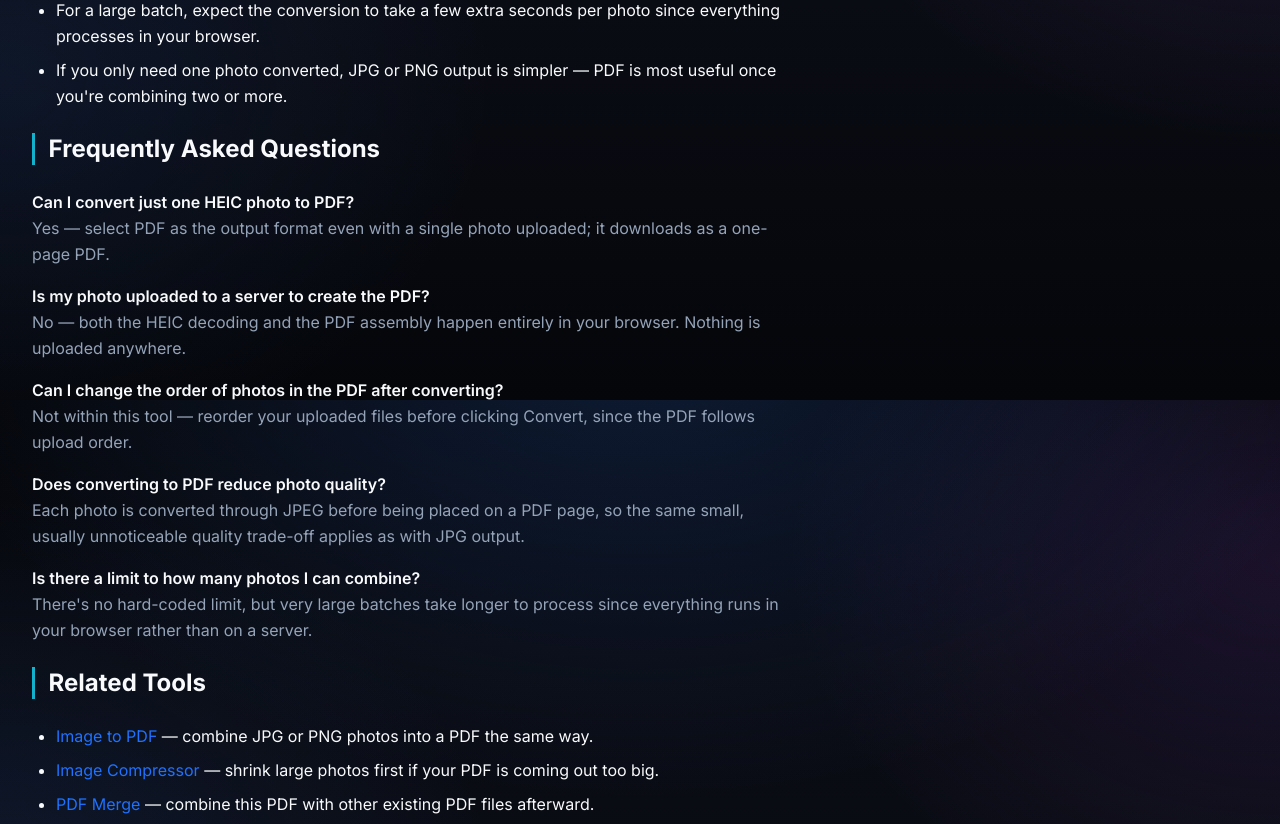
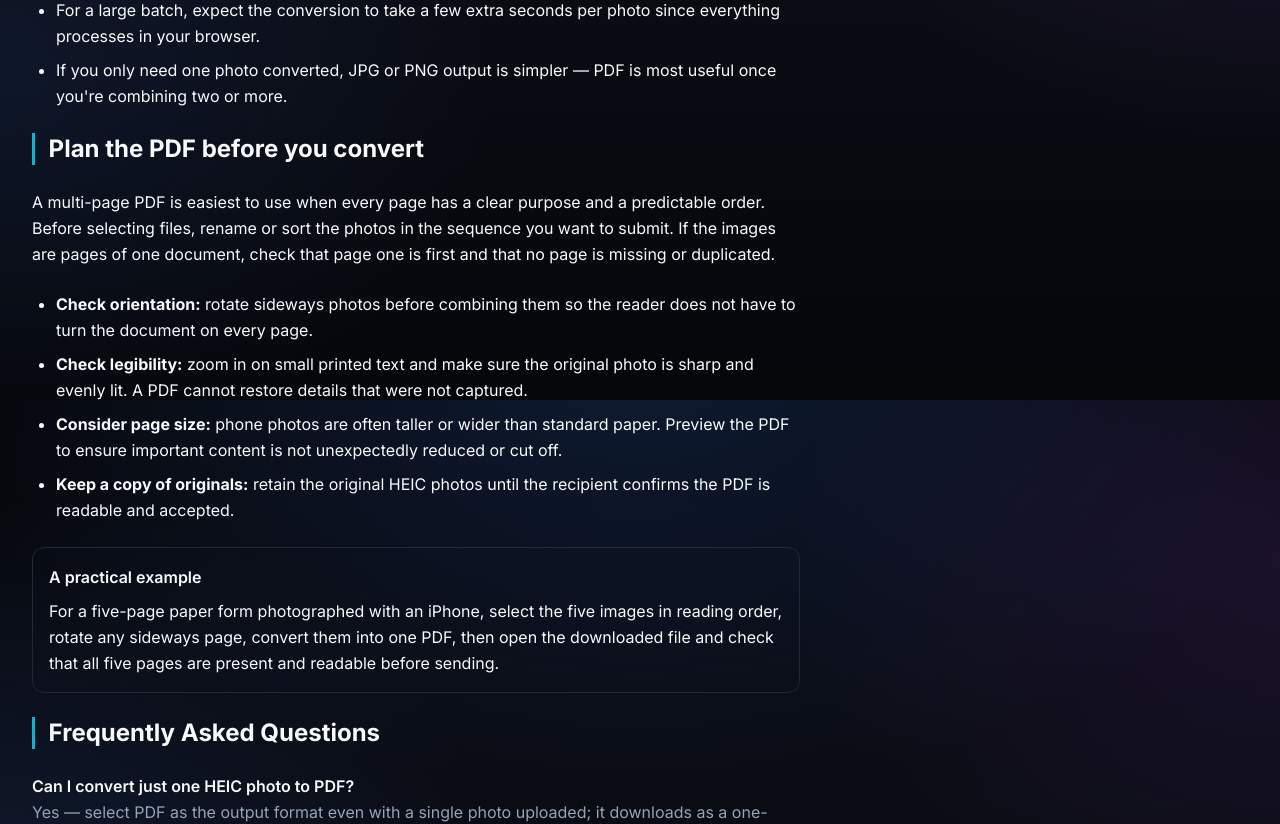
Before and after one commit to surajkumar122024-star/ok01, a Next.js app: page /blog/how-to-convert-heic-to-pdf in a window 1280 px wide. Shown: the part 2000-2824 px from the top of the page. Built offline with nearby package versions, Linux system fonts and the light colour scheme.

Commit message:
Add document-order and quality guidance to HEIC-to-PDF article

```diff
--- a/src/app/blog/how-to-convert-heic-to-pdf/page.tsx
+++ b/src/app/blog/how-to-convert-heic-to-pdf/page.tsx
@@ -103,6 +103,28 @@ export default function HeicToPdfArticle() {
             <li>If you only need one photo converted, JPG or PNG output is simpler — PDF is most useful once you&apos;re combining two or more.</li>
           </ul>
 
+          <h2 className="text-2xl font-bold mt-8">Plan the PDF before you convert</h2>
+          <p>
+            A multi-page PDF is easiest to use when every page has a clear purpose and a predictable
+            order. Before selecting files, rename or sort the photos in the sequence you want to
+            submit. If the images are pages of one document, check that page one is first and that no
+            page is missing or duplicated.
+          </p>
+          <ul className="list-disc pl-6 space-y-2">
+            <li><strong>Check orientation:</strong> rotate sideways photos before combining them so the reader does not have to turn the document on every page.</li>
+            <li><strong>Check legibility:</strong> zoom in on small printed text and make sure the original photo is sharp and evenly lit. A PDF cannot restore details that were not captured.</li>
+            <li><strong>Consider page size:</strong> phone photos are often taller or wider than standard paper. Preview the PDF to ensure important content is not unexpectedly reduced or cut off.</li>
+            <li><strong>Keep a copy of originals:</strong> retain the original HEIC photos until the recipient confirms the PDF is readable and accepted.</li>
+          </ul>
+          <div className="rounded-xl border p-4 space-y-2">
+            <h3 className="font-semibold">A practical example</h3>
+            <p>
+              For a five-page paper form photographed with an iPhone, select the five images in
+              reading order, rotate any sideways page, convert them into one PDF, then open the
+              downloaded file and check that all five pages are present and readable before sending.
+            </p>
+          </div>
+
           <h2 id="faq" className="text-2xl font-bold mt-8">Frequently Asked Questions</h2>
           <div className="space-y-4">
             <div>
```
